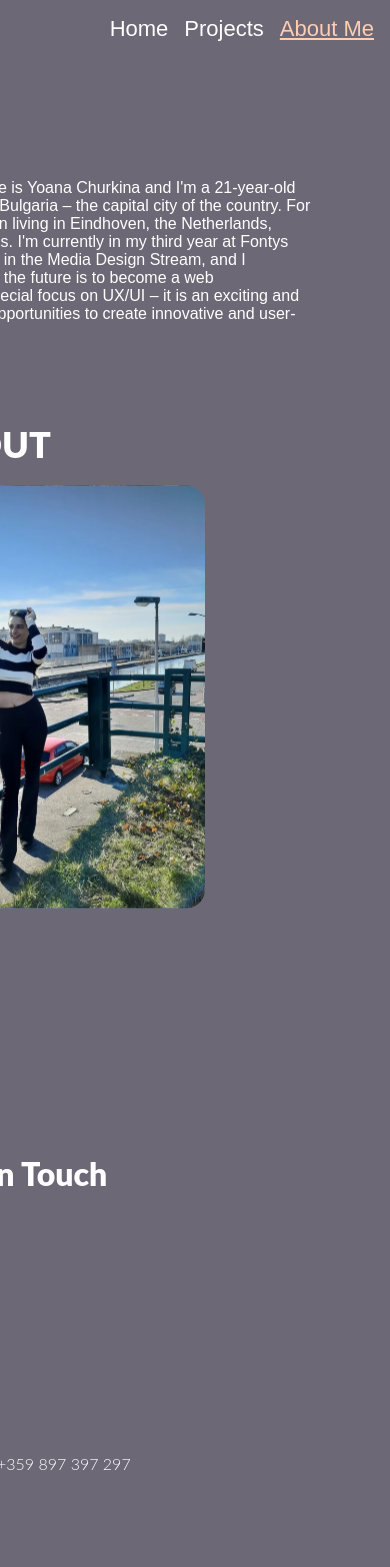
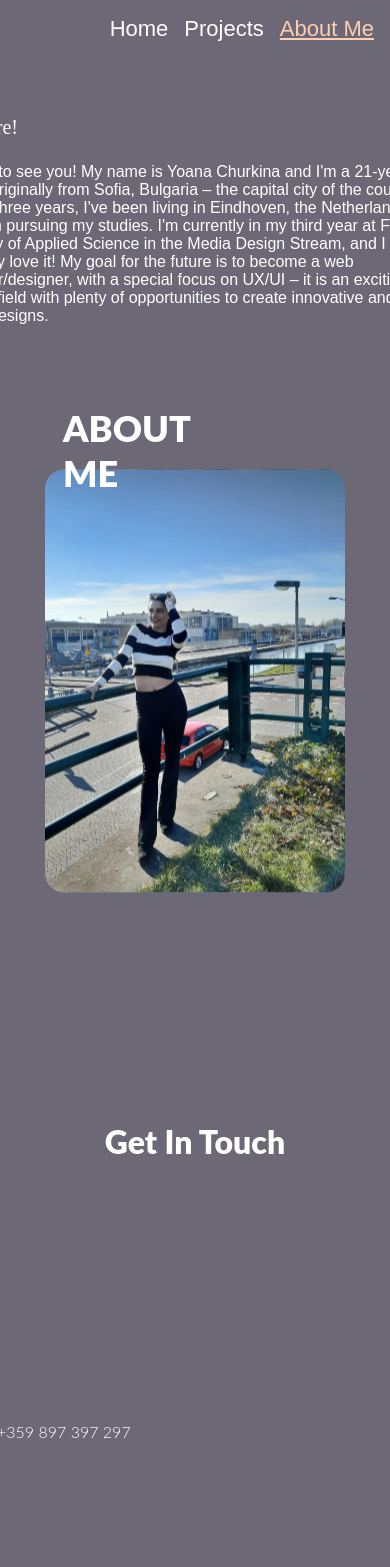
Before and after one commit to Yoana01/Graduation, a React (Create React App) app: page /about in a window 390 px wide. Shown: the top 1567 px of the page. Built offline with nearby package versions, Linux system fonts and the light colour scheme.

Commit message:
responsiveness fix quote text and the image(home page)

```diff
--- a/src/App.css
+++ b/src/App.css
@@ -51,7 +51,7 @@ img{
   borderRadius: 16px;
 }
 
-@media only screen and (max-width: 600px) {
+@media only screen and (max-width: 780px) {
   .cardImg {
     width: 300px;
     height: 200px;
--- a/src/components/About.jsx
+++ b/src/components/About.jsx
@@ -48,7 +48,7 @@ function About() {
     </Fade>
   <Column>
 
-    <Title>Get In Touch</Title>
+    <Title RespT>Get In Touch</Title>
     <Fade left cascade>
       <SubTitle>Contact</SubTitle>
       <Row about><PhoneIcon></PhoneIcon> <SmallInfo>+359 897 397 297</SmallInfo></Row>
--- a/src/components/Home.jsx
+++ b/src/components/Home.jsx
@@ -17,14 +17,14 @@ function Home() {
     <Fade top>
     <img src={BigPic} alt="" style={{'width': '300px', 'height': '550px', mixBlendMode:'luminosity'}}/>
    <Slide right>
-    <QuoteBox>My signature touch should be evident in every website or app I create, designing and developing
+    <QuoteBox small>My signature touch should be evident in every website or app I create, designing and developing
         experiences that simplify people's lives.</QuoteBox>
        </Slide>
        </Fade>
     </Row>
     <Column home>
       <br />
-    <Title>Projects</Title>
+    <Title RespT>Projects</Title>
     <Zoom cascade>
     <Column>
     <Row small>
--- a/src/components/Numeration_Experiences.jsx
+++ b/src/components/Numeration_Experiences.jsx
@@ -29,7 +29,7 @@ function Numeration_Experiences() {
           contentArrowStyle={ {border: "none" }} >
           <Row small>
           <InfoBox>
-                <Title>Promoter</Title>
+                <Title RespT>Promoter</Title>
                 <SubTitle>2019-2020 </SubTitle>
                 <SmallInfo>Working as a promoter for different brands</SmallInfo>
               </InfoBox>
@@ -47,7 +47,7 @@ function Numeration_Experiences() {
         contentArrowStyle={ {border: "none" }}>
     <Row small id="understanding">
     <InfoBox>
-    <Title>PR AT FONTYS UNIVERSITY</Title>
+    <Title RespT>PR AT FONTYS UNIVERSITY</Title>
        <SubTitle>2021 - PRESENT</SubTitle>
        <SmallInfo> - Helping in the intro week, where I was supposed to show around the city and Help the new students to set up <br/>       - Organizing Open days <br />
         - Helping with Social Media</SmallInfo>
@@ -69,7 +69,7 @@ function Numeration_Experiences() {
     contentArrowStyle={ {border: "none" }} >
     <Row small>
     <InfoBox>
-          <Title> PULL AND BEAR</Title>
+          <Title RespT> PULL AND BEAR</Title>
           <SubTitle>JUN 2022 - AUG 2022</SubTitle>
           <SmallInfo>  Working as a sale assistant</SmallInfo>
 
@@ -86,7 +86,7 @@ function Numeration_Experiences() {
     contentArrowStyle={ {border: "none" }} >
     <Row small conclusion>
     <InfoBox>
-          <Title>BOSCH SECURITY AND SAFETY SYSTEMS</Title>
+          <Title RespT>BOSCH SECURITY AND SAFETY SYSTEMS</Title>
           <SubTitle>AUG 2022 - JAN 2023</SubTitle>
           <SmallInfo>Intern as a UX/UI Designer and Front-End developer for Conference and Discussion Department for Video Switching Feature</SmallInfo>
         </InfoBox>
@@ -101,7 +101,7 @@ function Numeration_Experiences() {
     textClassName = {'1'}
     contentArrowStyle={ {border: "none" }} >
     <Row small conclusion>
-    <InfoBox><Title>PROXY STUDENT ASSOSIATION</Title>
+    <InfoBox><Title RespT>PROXY STUDENT ASSOSIATION</Title>
      <SubTitle>OCT 2022 - PRESENT</SubTitle>
     <SmallInfo>
           - Head of Internal department <br></br>
--- a/src/components/styleComponents/container.Style.js
+++ b/src/components/styleComponents/container.Style.js
@@ -36,8 +36,8 @@ export const Row = styled.div `
       gap:24px;
       justify-content: center;
       align-items: center;
-      padding:16px;
-      width:420px;
+      /* padding:16px; */
+      /* width:420px; */
     }
   `}
   ${props => props.about && css`
@@ -128,6 +128,11 @@ export const QuoteBox = styled.div`
     line-height: 46px;
     font-style: italic;
     transform: rotateY(34deg);
+    ${props => props.small && css`
+    @media (max-width: 768px) {
+        width:auto;
+    }
+  `}
 
 `
 export const CardBox = styled.div`
--- a/src/components/styleComponents/text.Style.js
+++ b/src/components/styleComponents/text.Style.js
@@ -6,6 +6,9 @@ export const  Title = styled.div`
   font-family: 'Lato Black';
    font-size: 32px;
    padding-bottom: 32px;
+   ${props => props.RespT && css`
+    text-align: center;
+  `}
   `;
 export const  SubTitle = styled.div`
   font-family: 'Lato Regular';
@@ -25,7 +28,7 @@ export const SmallInfo = styled.div`
      font-size: 18px;
   `}
    ${props => props.CardText && css`
-     width: auto;Resp
+     width: auto;
      padding:16px;
   `}
   ${props => props.Resp && css`
```
